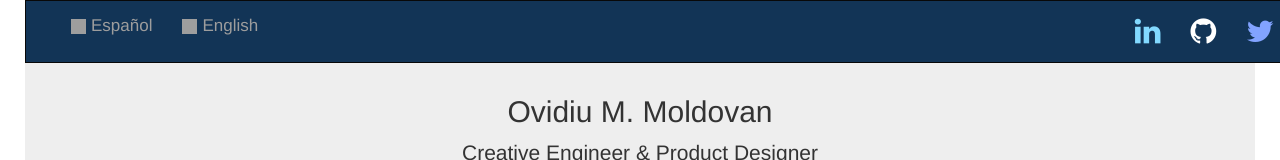
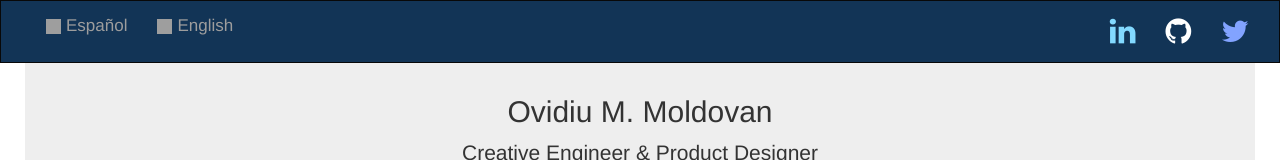
Before and after one commit to OvidiuMM/OvidiuMM.github.io, a plain HTML site: page index.html in a window 1280 px wide. Shown: the top 160 px of the page. Drawn offline with nearby package versions, Linux system fonts and the light colour scheme; grey boxes are pictures that could not be loaded.

Commit message:
Update mystyle.css
nav bar arrangement

```diff
--- a/mystyle.css
+++ b/mystyle.css
@@ -73,8 +73,9 @@ div.polaroid {
   position: fixed;
   top: 0;
   width: 100%;
+  right: 0px;
+  left: 0px;
   margin-bottom: 0;
-  margin-right:25px;
   border-radius: 0;
   background-color: #123456;
   z-index: 1000;
```
